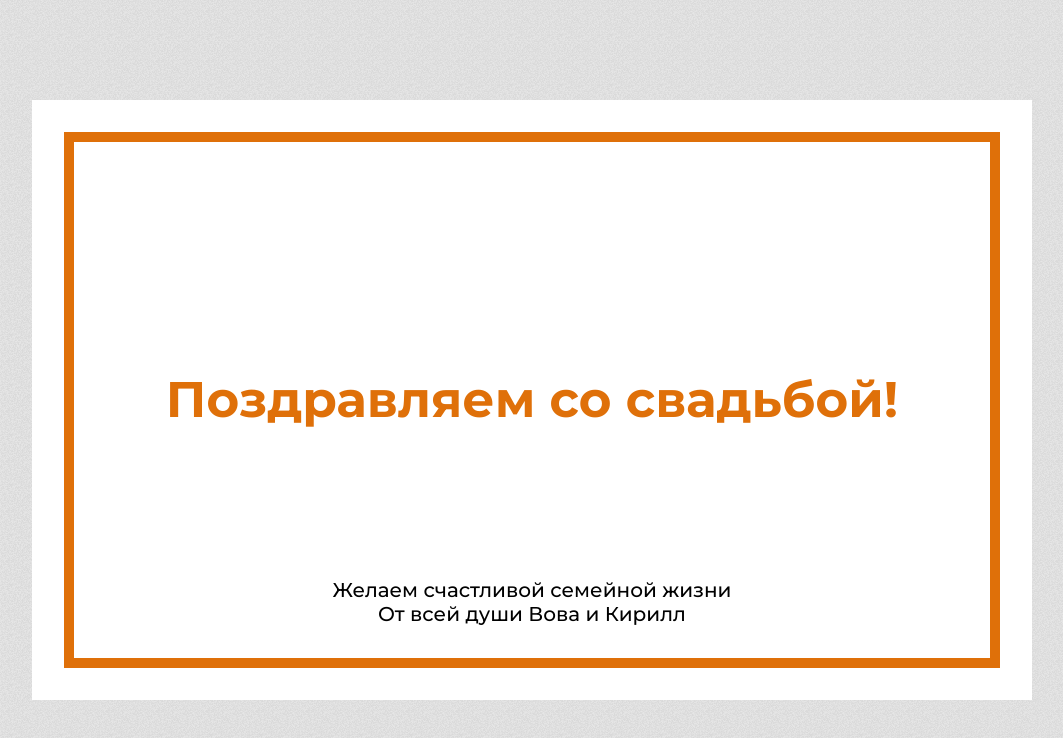
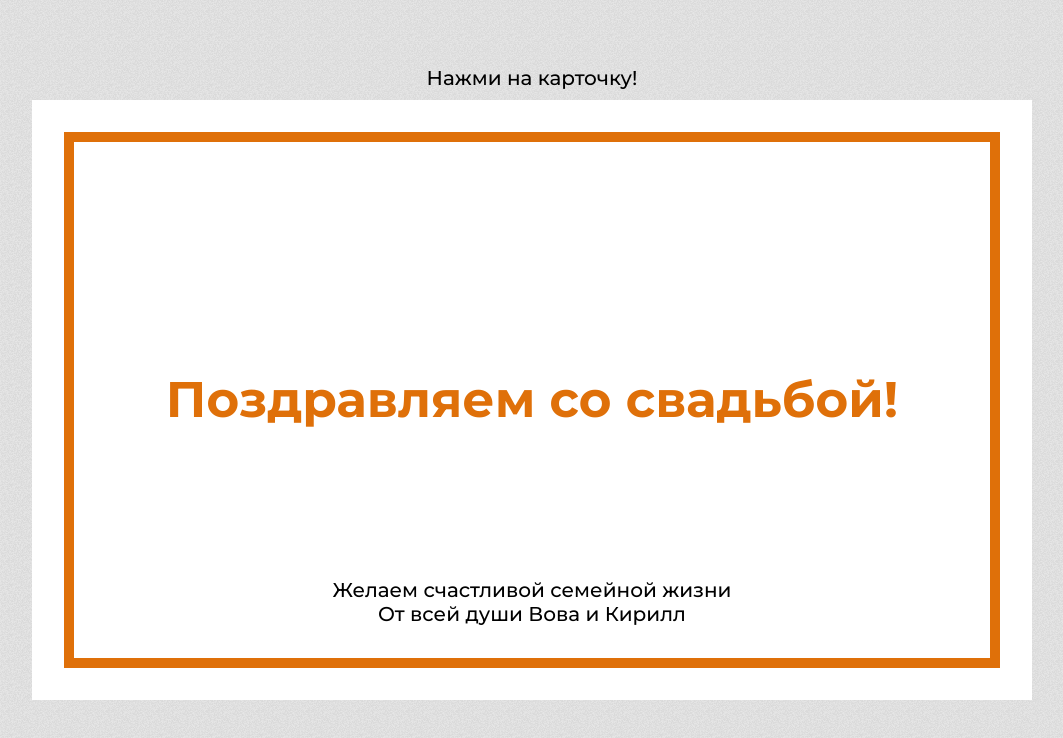
Before and after one commit to dazeGG/valery-podarok, a Vue app: page / in a window 1280 px wide. Shown: the top 738 px of the page, without its empty margins (108-1171 px from the left). Built offline with nearby package versions, Linux system fonts and the light colour scheme.

Commit message:
добавлена аннотация к карточке

```diff
--- /dev/null
+++ b/src/components/Annotation.vue
@@ -0,0 +1,12 @@
+<template>
+  <p class="annotation">Нажми на карточку!</p>
+</template>
+
+<style scoped lang="scss">
+.annotation {
+  position: absolute;
+  top: -1rem;
+  left: 50%;
+  transform: translate(-50%, -100%);
+}
+</style>
--- a/src/components/Card.vue
+++ b/src/components/Card.vue
@@ -1,6 +1,7 @@
 <template>
   <div class="container">
-    <div class="card" :class="{ flipped }" @click="toggleFlipped">
+    <Annotation v-if="!annotationHidden" />
+    <div class="card" :class="{ flipped }" @click="onClickCard">
       <div class="card__front">
         <div class="card__content front">
           <slot name="front" />
@@ -18,9 +19,23 @@
 <script setup>
 import { ref } from 'vue';
 
+import Annotation from '@/components/Annotation.vue';
+
 const flipped = ref(false);
+const toggleFlipped = () => flipped.value = !flipped.value;
 
-const toggleFlipped = () => flipped.value = !flipped.value
+const annotationHidden = ref(localStorage.getItem('annotationHidden') === 'true');
+const hideAnnotation = () => {
+  annotationHidden.value = true;
+  localStorage.setItem('annotationShown', annotationHidden.value.toString());
+};
+
+const onClickCard = () => {
+  if (!annotationHidden.value) {
+    hideAnnotation();
+  }
+  toggleFlipped();
+};
 </script>
 
 <style scoped lang="scss">
```
